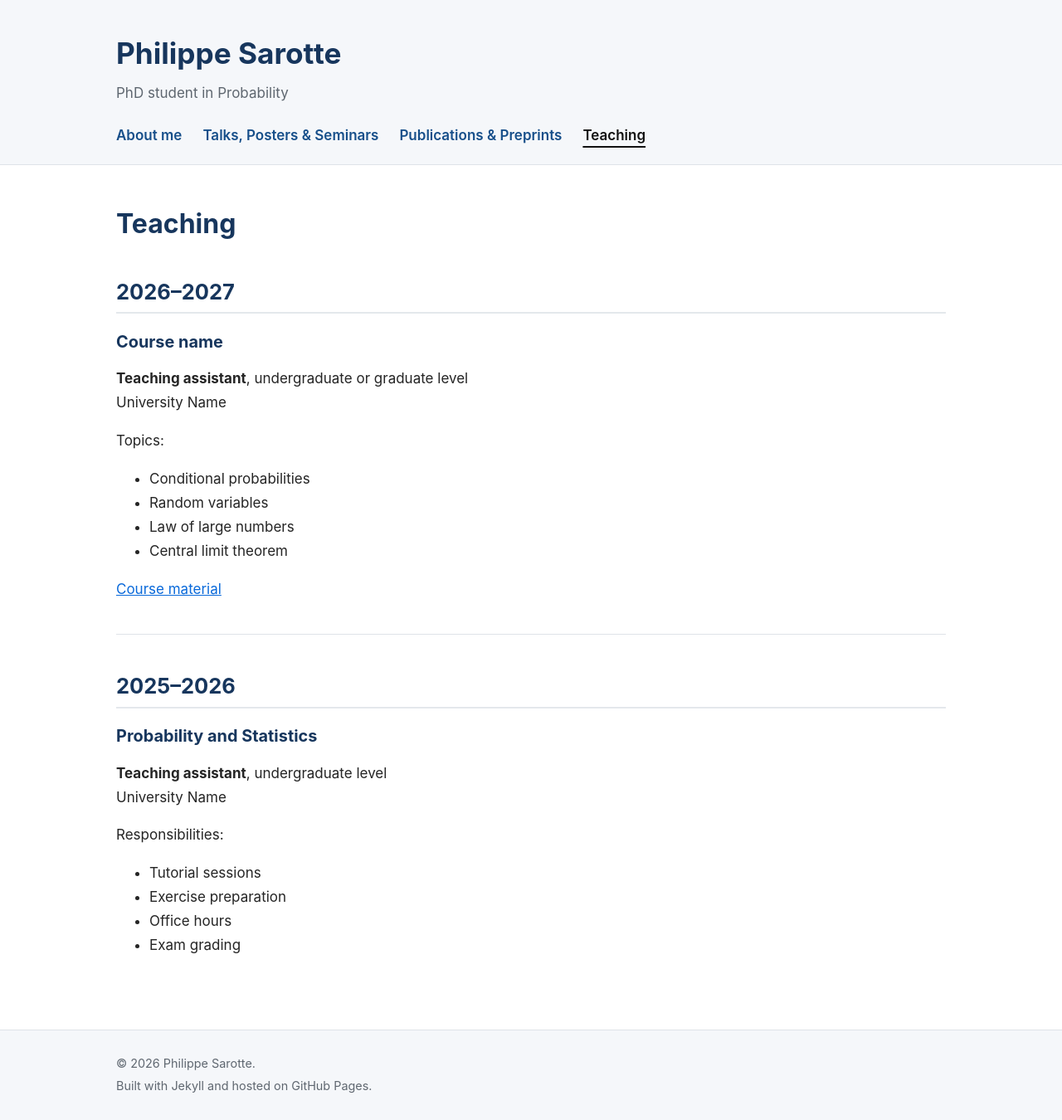
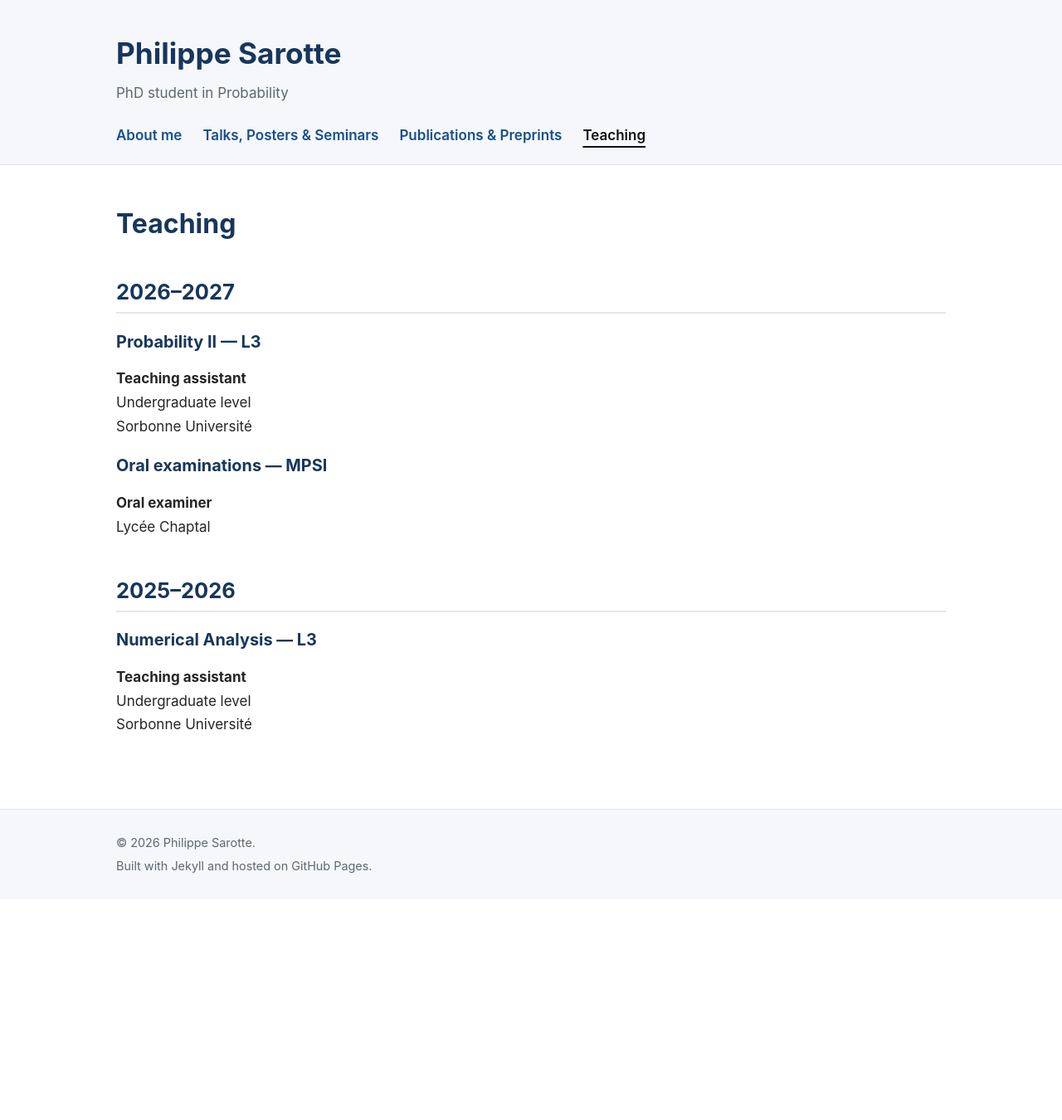
Before and after one commit to Philippe-Sarotte/Philippe-Sarotte.github.io, a Jekyll site: the page built from teaching.md, in a window 1280 px wide. Shown: the whole page at 83% size. Built offline with Jekyll 4.4.1, drawn with Linux system fonts in a browser that asks for light colours; after the commit the page ends 1084 px from its top, so only the background shows below that.

Commit message:
Update teaching details and course names

```diff
--- a/teaching.md
+++ b/teaching.md
@@ -9,32 +9,21 @@ permalink: /teaching/
 
 ## 2026–2027
 
-### Course name
+### Probability II — L3
 
-**Teaching assistant**, undergraduate or graduate level
-University Name
+**Teaching assistant**
+Undergraduate level
+Sorbonne Université
 
-Topics:
+### Oral examinations — MPSI
 
-- Conditional probabilities
-- Random variables
-- Law of large numbers
-- Central limit theorem
-
-[Course material]({{ '/assets/files/teaching/course-notes.pdf' | relative_url }}){:target="_blank"}
-
----
+**Oral examiner**
+Lycée Chaptal
 
 ## 2025–2026
 
-### Probability and Statistics
+### Numerical Analysis — L3
 
-**Teaching assistant**, undergraduate level
-University Name
-
-Responsibilities:
-
-- Tutorial sessions
-- Exercise preparation
-- Office hours
-- Exam grading
+**Teaching assistant**
+Undergraduate level
+Sorbonne Université
```
Also changed, not shown: other parts of teaching.md (+1 -1 lines).
